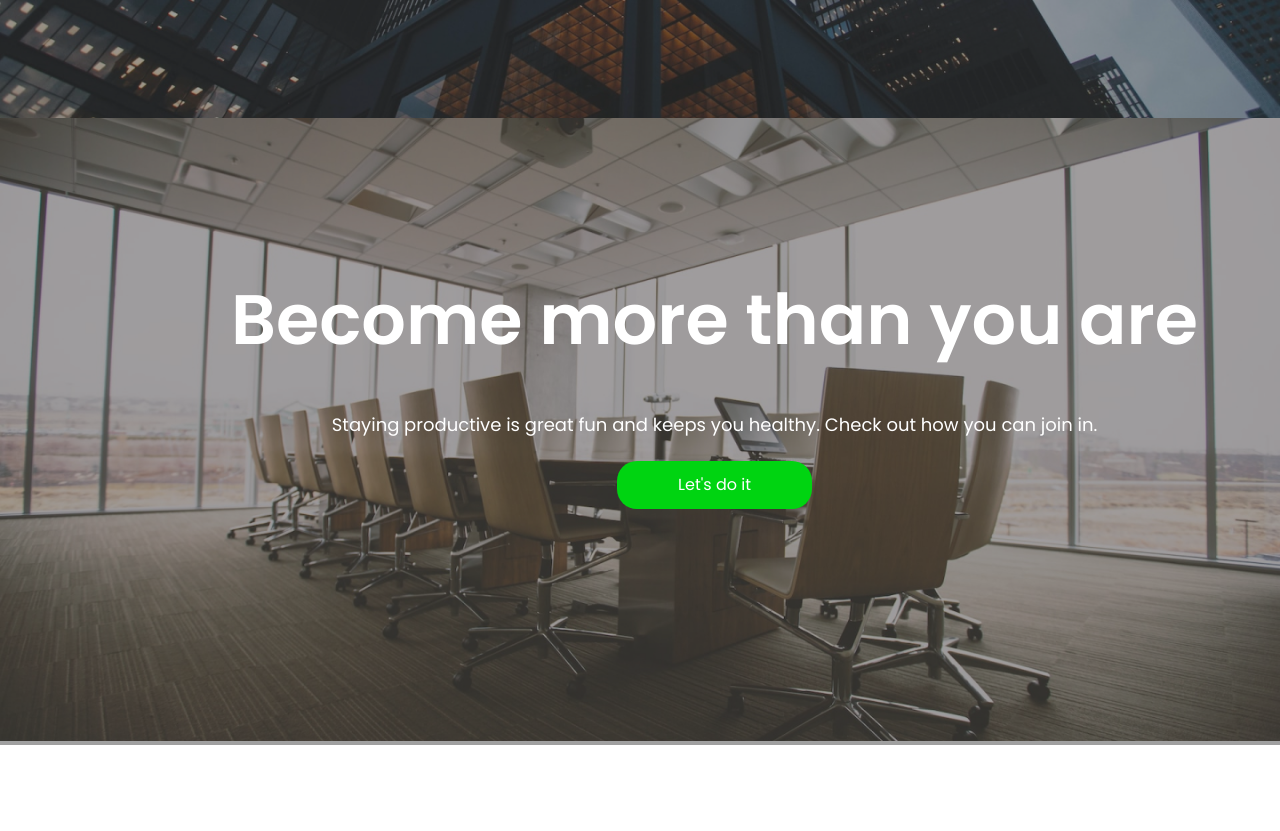
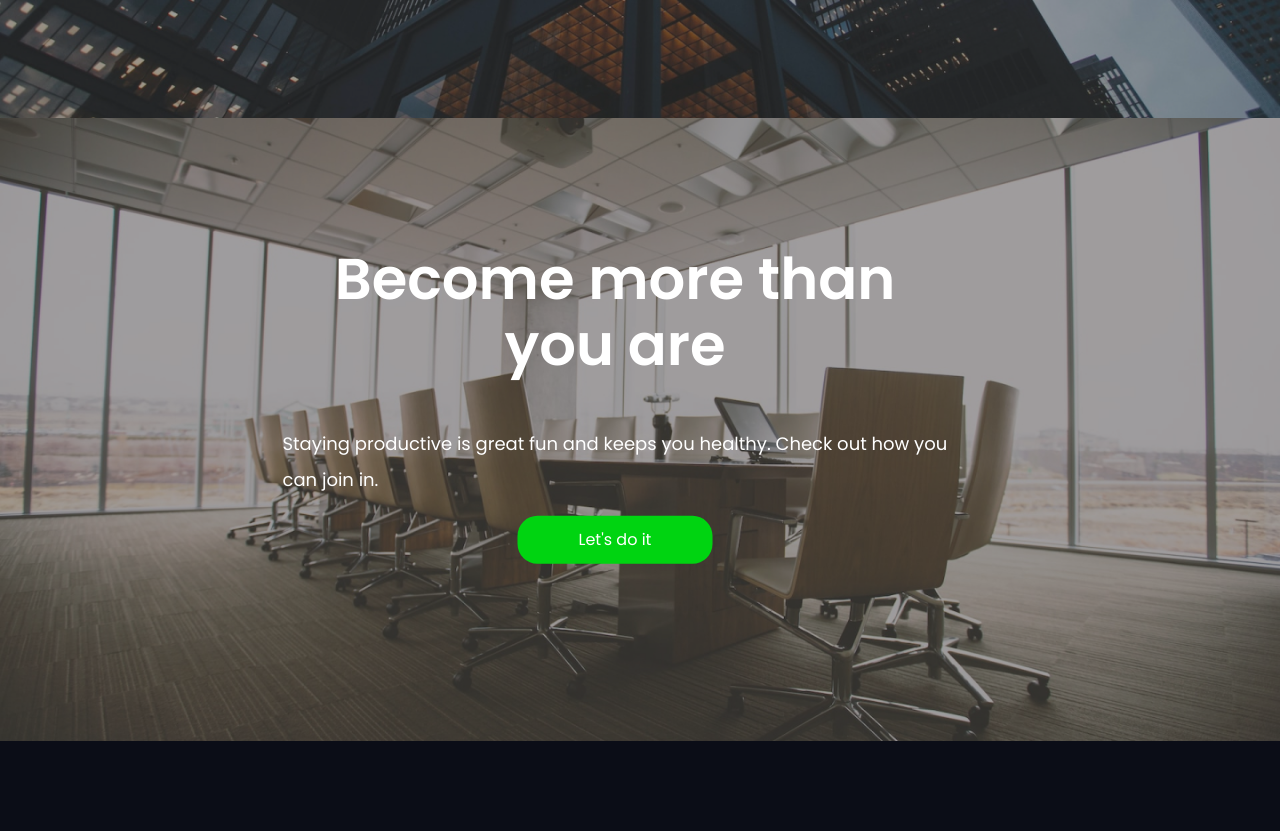
Before and after one commit to MarioLegenda/qagency, a website built with webpack: page src/index.html in a window 1280 px wide. Shown: the part 610-1441 px from the top of the page. Before the commit the page ends 1355 px from the top, so only its background shows below. Built offline with nearby package versions, Linux system fonts and the light colour scheme.

Commit message:
Fixed everything related to image section

```diff
--- a/src/index.html
+++ b/src/index.html
@@ -61,9 +61,10 @@
             </div>
         </section>
 
-        <section class="image-section__structure">
+        <section class="image-section__structure structure-image-fix">
             <div class="image-section__overlay"></div>
-            <img class="image-section__image__structure" rel="preload" alt="An image describing your welcome to Worklyfe Office and to see the benefits" src="assets/responsiveHero3.jpg" />
+            <img class="image-section__image__structure image-section__image--show-tablet" rel="preload" alt="An image describing your welcome to Worklyfe Office and to see the benefits" src="assets/responsiveHero4.jpg" />
+            <img class="image-section__image__structure image-section__image--show-desktop" rel="preload" alt="An image describing your welcome to Worklyfe Office and to see the benefits" src="assets/responsiveHero3.jpg" />
 
             <div class="image-section__content">
                 <h1 class="image-section__content--header">
@@ -79,6 +80,24 @@
                 </button>
             </div>
         </section>
+
+        <footer class="footer__structure footer__styling">
+            <div>
+                <img rel="preload" src="assets/footerLogo.png" />
+            </div>
+
+            <div>
+
+            </div>
+
+            <div>
+
+            </div>
+
+            <div>
+
+            </div>
+        </footer>
     </main>
 </body>
 </html>
--- a/src/styles/_variables.scss
+++ b/src/styles/_variables.scss
@@ -1,4 +1,5 @@
 $primary: #00D411;
 $background: #E5E5E5;
 $white: #FFFFFF;
+$black: #0B0D17;
 $mainFont: 'Poppins', sans-serif;
--- a/src/styles/button.scss
+++ b/src/styles/button.scss
@@ -27,7 +27,7 @@
   display: none;
   padding: 12px 61px 12px 61px;
 
-  @media (min-width: $breakpoint-desktop) {
+  @media (min-width: $breakpoint-tablet) {
     display: block;
   }
 }
--- a/src/styles/entry.scss
+++ b/src/styles/entry.scss
@@ -4,6 +4,7 @@
 @import "button";
 @import "header";
 @import "imageSection";
+@import "footer";
 
 * {
   box-sizing: border-box;
--- /dev/null
+++ b/src/styles/footer.scss
@@ -0,0 +1,12 @@
+.footer__structure {
+  width: 100%;
+  padding: 96px 140px 12px 96px;
+  display: flex;
+  justify-content: center;
+  align-content: center;
+  align-items: center;
+}
+
+.footer__styling {
+  background-color: $black;
+}
--- a/src/styles/header.scss
+++ b/src/styles/header.scss
@@ -17,9 +17,6 @@
   display: none;
 
   @media (min-width: $breakpoint-tablet) {
-  }
-
-  @media (min-width: $breakpoint-desktop) {
     display: flex;
     justify-content: left;
     align-items: center;
@@ -45,7 +42,7 @@
   display: block;
   cursor: pointer;
 
-  @media (min-width: $breakpoint-desktop) {
+  @media (min-width: $breakpoint-tablet) {
     display: none;
   }
 }
--- a/src/styles/imageSection.scss
+++ b/src/styles/imageSection.scss
@@ -18,7 +18,7 @@
 .image-section__image--show-desktop {
   display: none;
 
-  @media (min-width: $breakpoint-desktop) {
+  @media (min-width: $breakpoint-tablet) {
     display: block;
   }
 }
@@ -26,32 +26,35 @@
 .image-section__image--show-tablet {
   display: block;
 
-  @media (min-width: $breakpoint-desktop) {
+  @media (min-width: $breakpoint-tablet) {
     display: none;
   }
 }
 
 .image-section__content {
   position: absolute;
-  top: 30%;
-  left: 20%;
-  margin: -25px 0 0 -25px;
+  top: 50%;
+  left: 50%;
+  transform: translate(-50%, -50%);
 
   display: flex;
   justify-content: center;
   align-items: center;
   align-content: center;
   flex-direction: column;
+
+  @media (min-width: $breakpoint-tablet) {
+    margin: -25px 0 0 -25px;
+  }
 }
 
 .image-section__content--header {
   color: white;
   text-align: center;
   font-weight: 700;
-  font-size: 70px;
-  line-height: 78px;
 
   margin-bottom: 30px;
+  font-size : calc(32px + 2vw);
 }
 
 .image-section__content--paragraph {
@@ -63,3 +66,6 @@
 
   margin: 18px 0 18px 0;
 }
+
+.structure-image-fix {
+}
```
Also changed, not shown: src/assets/footerLogo.png (added), src/assets/responsiveHero4.jpg (added).
